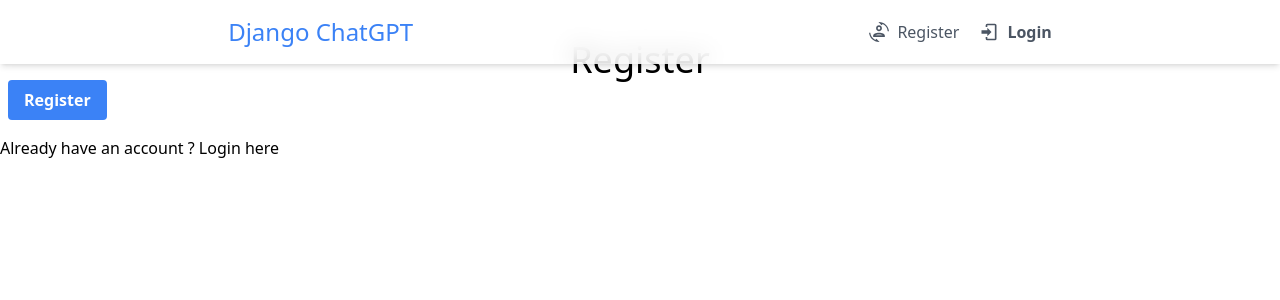
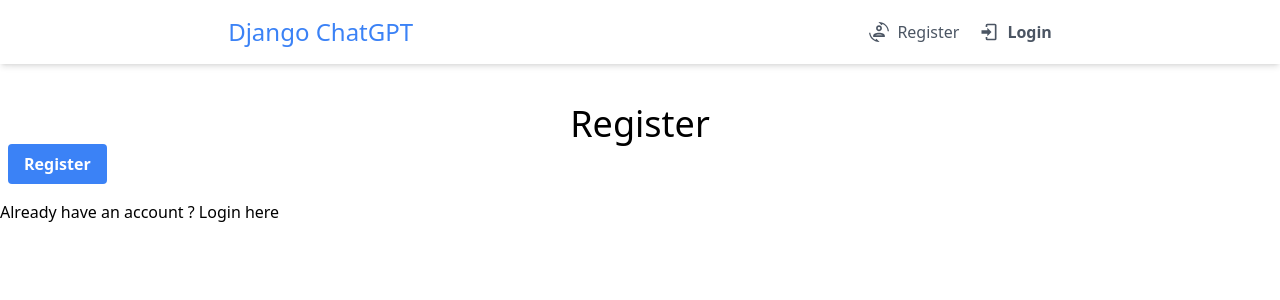
Before and after one commit to peterdinis/Django-GPT, a Django app: page /accounts/register/ in a window 1280 px wide. Shown: the top 300 px of the page. Run offline with Django 4.2, Linux system fonts and the light colour scheme; some libraries are stand-ins or nearby versions.

Commit message:
style: Small updates in login/register templates

```diff
--- a/accounts/templates/accounts/login.html
+++ b/accounts/templates/accounts/login.html
@@ -1,6 +1,7 @@
 {% extends 'main.html' %} {% load tailwind_filters %} {% block title %}
 Django GPT {% endblock %} {% block content %}
-<h1 class="text-center mt-10 text-4xl text-black">Login</h1>
+<div class="pt-10">
+  <h1 class="text-center mt-16 text-4xl text-black">Login</h1>
 <form class="form" action="" method="POST">
   {% csrf_token %}
   <div id="username" class="mb-3">
@@ -45,4 +46,5 @@ Django GPT {% endblock %} {% block content %}
 <div class="mt-4">
   <span>No account ? <a href="/accounts/register">Register here</a></span>
 </div>
+</div>
 {% endblock %}
--- a/accounts/templates/accounts/register.html
+++ b/accounts/templates/accounts/register.html
@@ -1,16 +1,20 @@
-{% extends 'main.html' %}
-{% load tailwind_filters %}
-{% block title %} Django-GPT {% endblock %}
+{% extends 'main.html' %} {% load tailwind_filters %} {% block title %}
+Django-GPT {% endblock %} {% block content %}
+<div class="pt-10">
+  <h1 class="text-center mt-16 text-4xl text-black">Register</h1>
+  <form class="form" action="" method="POST">
+    {% csrf_token %} {{ form|crispy }}
+    <button
+      class="ml-2 bg-blue-500 hover:bg-blue-700 text-white font-bold py-2 px-4 rounded"
+    >
+      Register
+    </button>
+  </form>
 
-{% block content %}
-<h1 class="text-center mt-10 text-4xl text-black">Register</h1>
-<form class="form" action="" method="POST">
-  {% csrf_token %}
-  {{ form|crispy }}
-  <button class="ml-2 bg-blue-500 hover:bg-blue-700 text-white font-bold py-2 px-4 rounded">Register</button>
-</form>
-
-<div class="mt-4">
-  <span>Already have an account ? <a href="/accounts/login">Login here</a></span>
+  <div class="mt-4">
+    <span
+      >Already have an account ? <a href="/accounts/login">Login here</a></span
+    >
+  </div>
 </div>
 {% endblock %}
```
